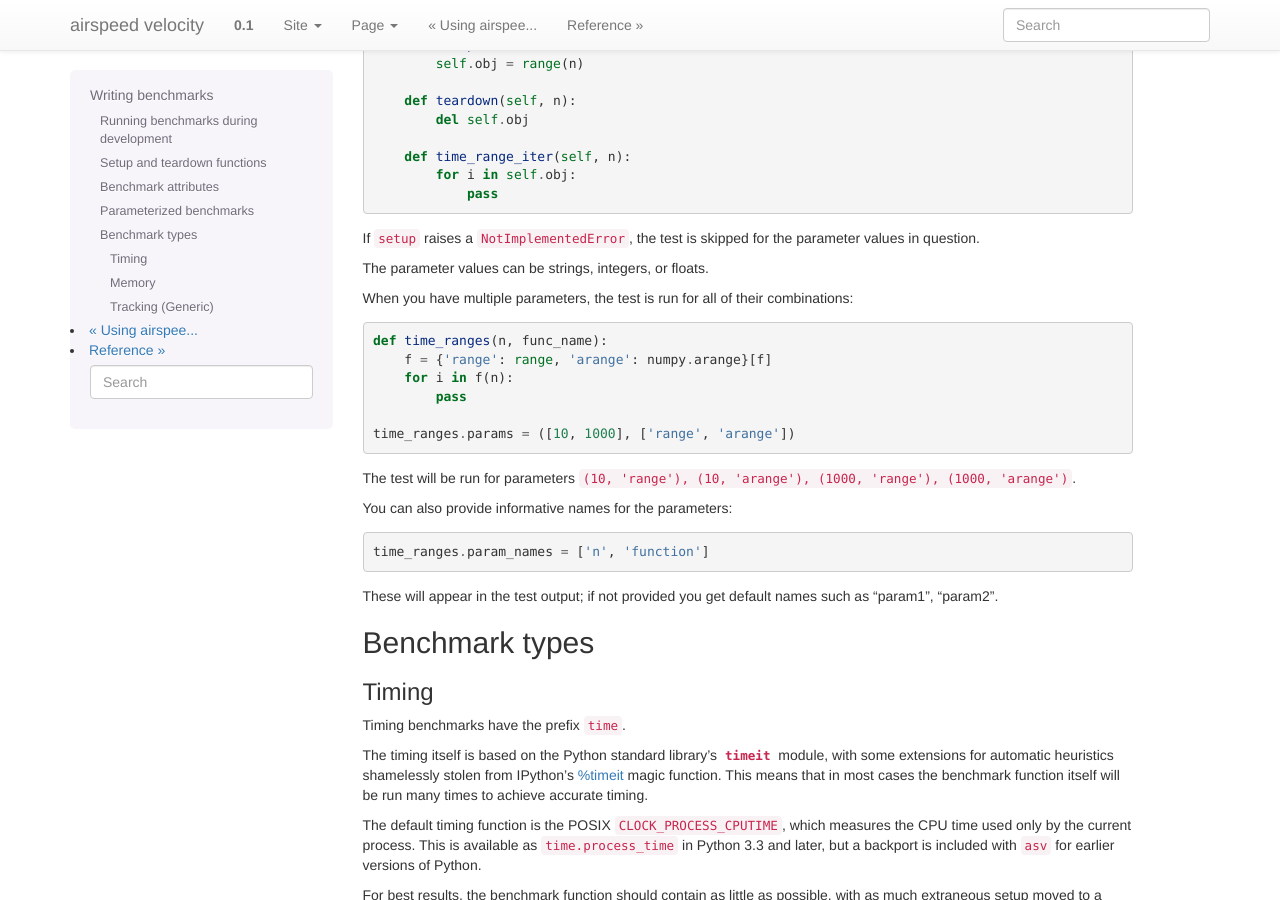
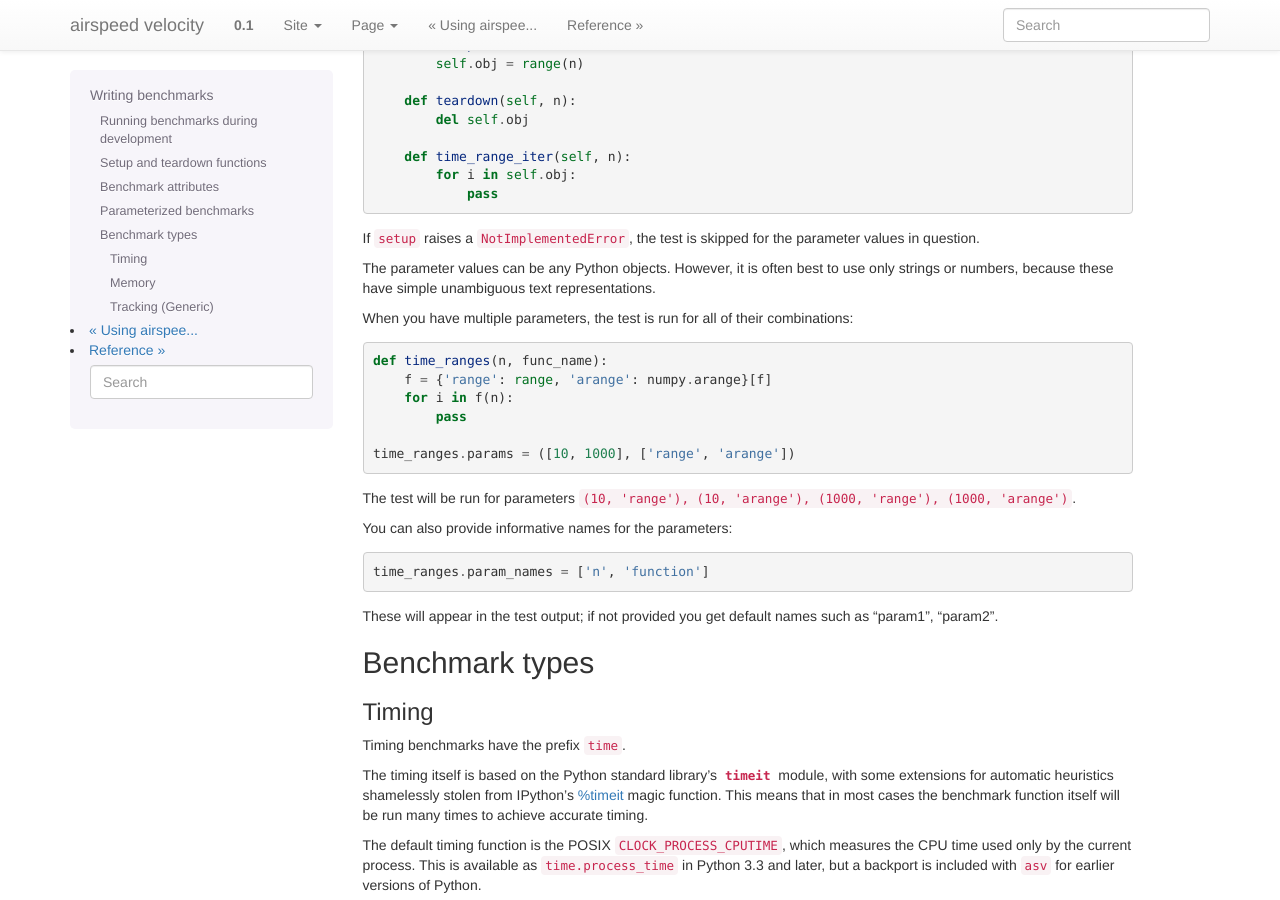
Before and after one commit to airspeed-velocity/asv, a Sphinx documentation site: the page built from docs/source/writing_benchmarks.rst, in a window 1280 px wide and 900 px high, scrolled down 2538 px. Built offline with Sphinx 7.4.7, drawn with Linux system fonts in a browser that asks for light colours.

Commit message:
Correct documentation vs. allowed parameter values

```diff
--- a/docs/source/writing_benchmarks.rst
+++ b/docs/source/writing_benchmarks.rst
@@ -161,7 +161,9 @@ This will also make the setup and teardown functions parameterized::
 If ``setup`` raises a ``NotImplementedError``, the test is skipped
 for the parameter values in question.
 
-The parameter values can be strings, integers, or floats.
+The parameter values can be any Python objects. However, it is often
+best to use only strings or numbers, because these have simple
+unambiguous text representations.
 
 When you have multiple parameters, the test is run for all
 of their combinations::
```
